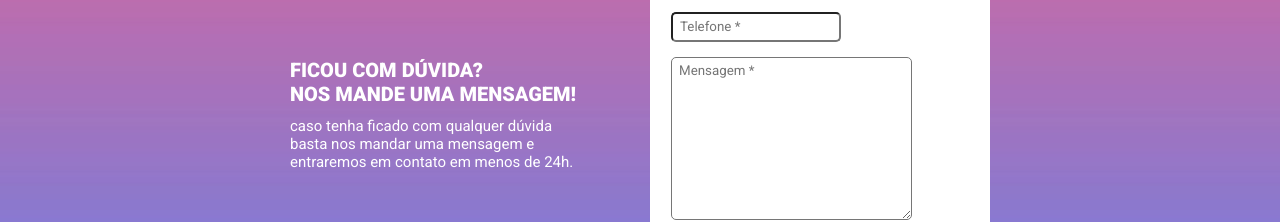
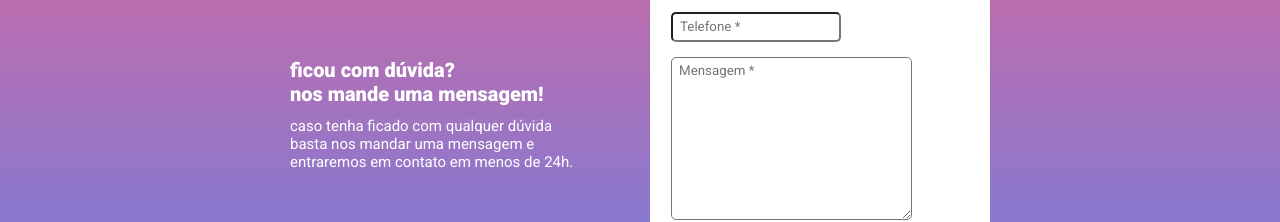
Before and after one commit to Alexjr53/Exercicio-HTML-CSS-JS-intermediario, a plain HTML site: page index.html in a window 1280 px wide. Shown: the part 286-508 px from the top of the page. Drawn offline with Linux system fonts and the light colour scheme.

Commit message:
código refatorado

```diff
--- a/index.html
+++ b/index.html
@@ -11,32 +11,26 @@
     <link rel="stylesheet" href="src/css/variables.css">
     <link rel="stylesheet" href="src/css/style.css">
     <link rel="stylesheet" href="src/css/responsive.css">
-
     <title>desafio HTML + CSS + JS intermediário </title>
 </head>
 <body>
     <main>
         <div class="info">
-            <h1 class="title">FICOU COM DÚVIDA? <br> NOS MANDE UMA MENSAGEM!</h1>
+            <h1 class="title">ficou com dúvida? <br> nos mande uma mensagem!</h1>
             <p class="text">caso tenha ficado com qualquer dúvida basta nos mandar uma mensagem e entraremos em contato em menos de 24h.</p>
         </div>
+
         <div class="form-container">
-
             <form method="get">
                 <input type="text" placeholder="Nome completo *" name="name" class="inputs">
                 <span class="error-alert">campo obrigatório</span>
-
                 <input type="text" placeholder="Email *" name="e-mail" class="inputs">
                 <span class="error-alert">campo obrigatório</span>
-
                 <input type="number" placeholder="Telefone *" name="telephone" class="inputs">
                 <span class="error-alert">campo obrigatório</span>
-
                 <textarea cols="30" rows="10" placeholder="Mensagem *" name="message" class="inputs"></textarea>
                 <span class="error-alert">campo obrigatório</span>
-
                 <p>*campos obrigatórios</p>
-
                 <button class="btn" id="btn">Enviar</button>
             </form>
         </div>
```
